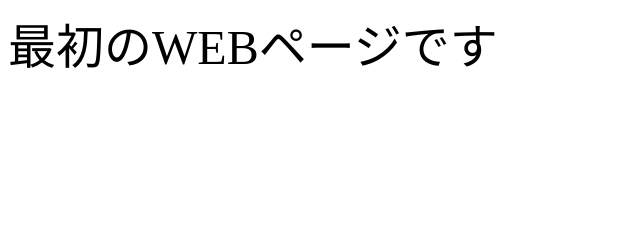
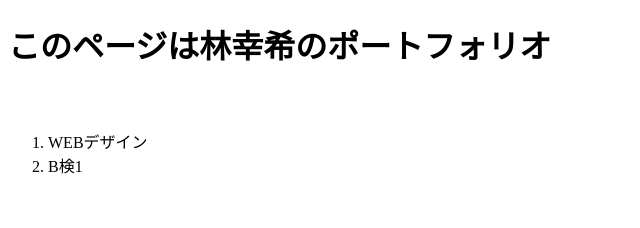
Before and after one commit to hyk0000/webpage, a plain HTML site: page index.html in a window 1280 px wide. Shown: the whole page, without its empty margins (0-640 px from the left). Drawn offline with Linux system fonts and the light colour scheme.

Commit message:
WEBページ作りました

```diff
--- a/index.html
+++ b/index.html
@@ -1,3 +1,25 @@
-<font size="40pt">
-最初のWEBページです
-</font>
+<!DOCTYPE html>
+<html>
+
+<head>
+    <meta charset="UTF-8">
+    <script>
+
+    </script>
+    <link rel="stylesheet" href="style.css">
+</head>
+
+<body>
+    <header>
+        <h1>このページは林幸希のポートフォリオ</h1>
+    </header>
+    　<section>
+        <ol>
+            <li>WEBデザイン</li>
+            <li>B検1</li>
+        </ol>
+
+    </section>
+</body>
+
+</html>
```
